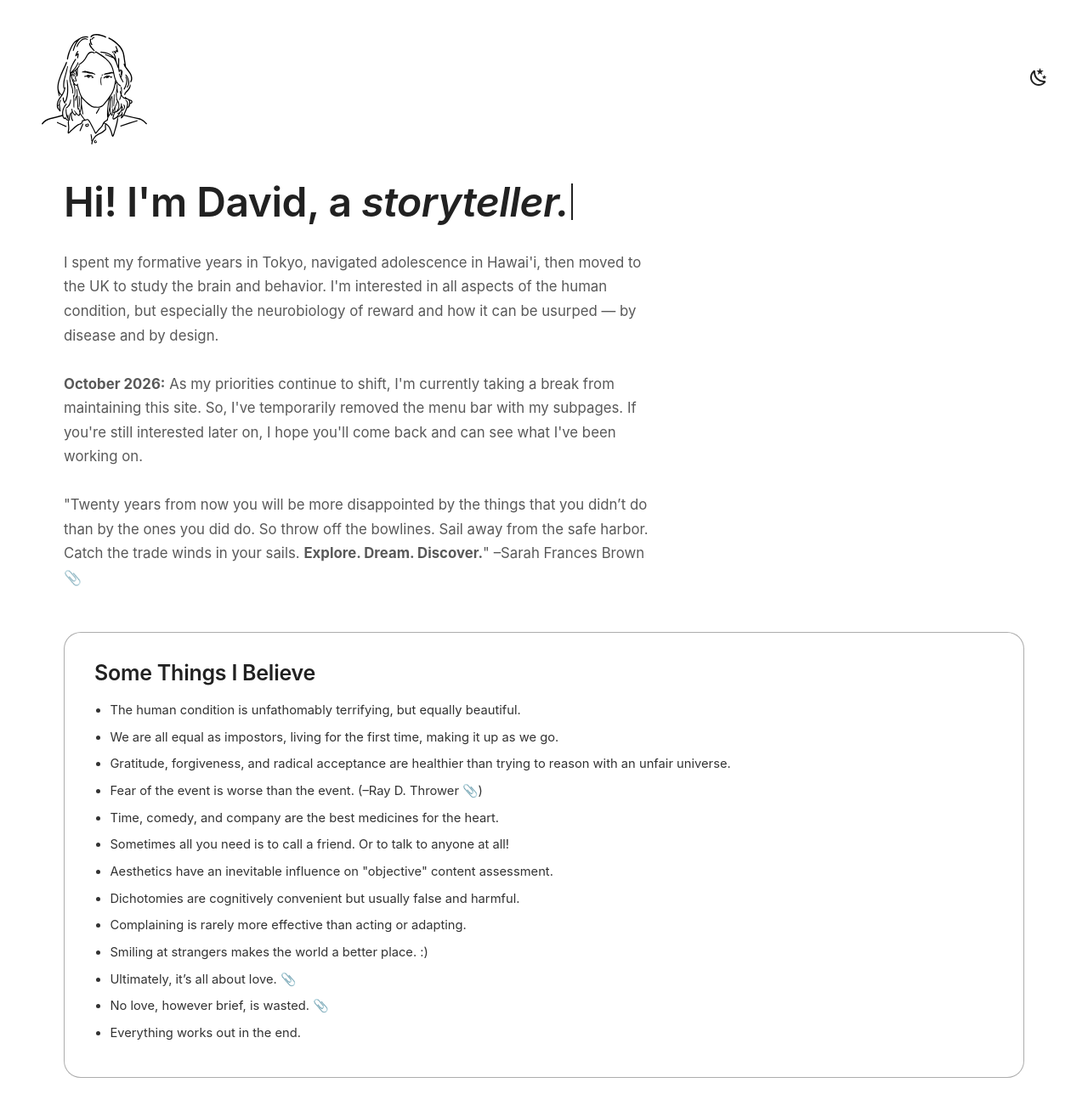
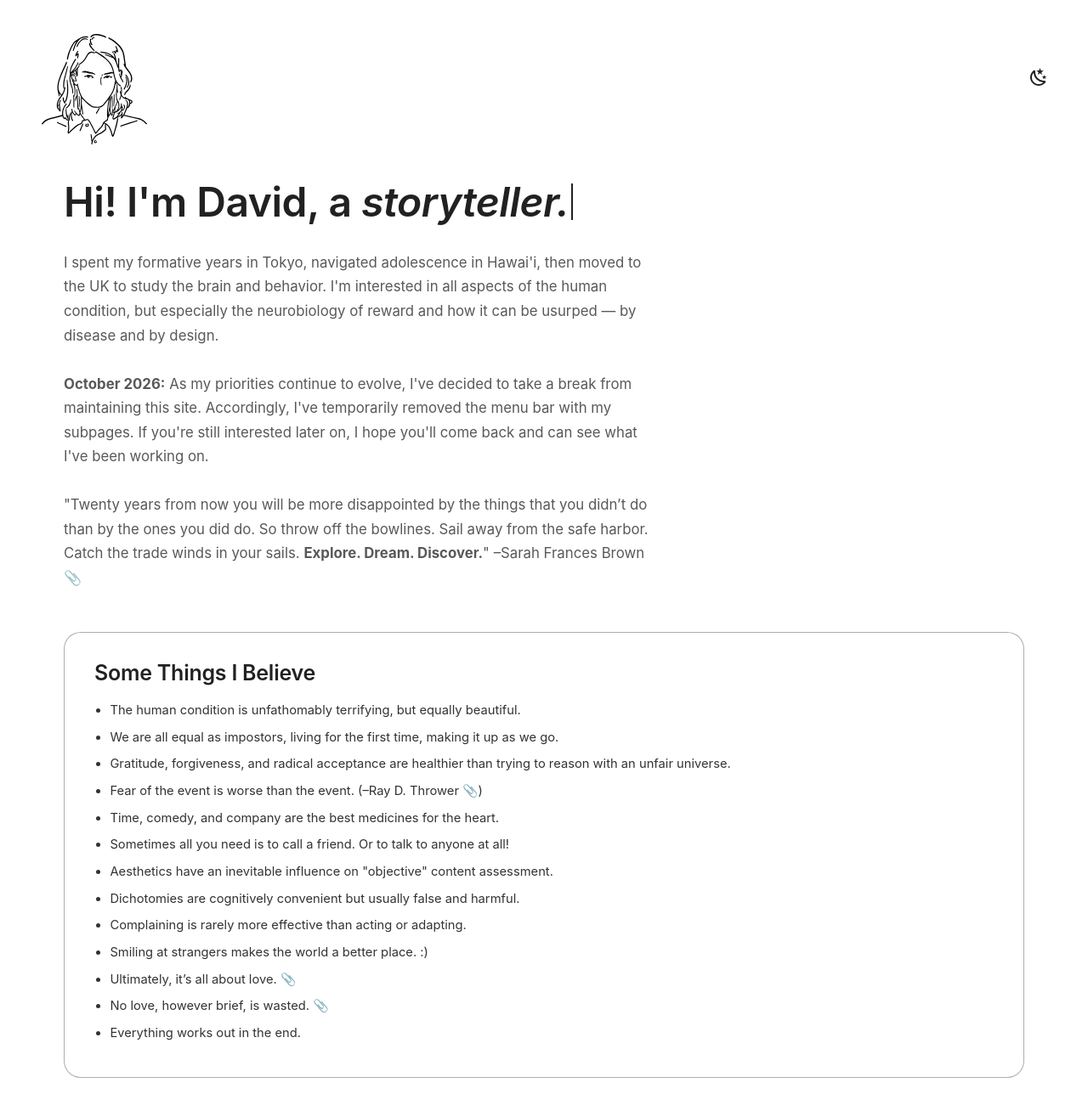
Before and after one commit to davidkhays/davidkhays.github.io, an MkDocs documentation site: the page built from docs/index.md, in a window 1280 px wide and 1329 px high. Shown: the top 1308 px of the window at 85% size. Built offline with MkDocs 1.6.1 and Material for MkDocs 9.7.7, drawn with Linux system fonts in a browser that asks for light colours.

Commit message:
yet more

```diff
--- a/docs/index.md
+++ b/docs/index.md
@@ -7,7 +7,7 @@ hide_nav: true
   <h1 class="dkh-hero__heading">Hi! I'm David, a <span id="dkh-typed" class="dkh-hero__typed"></span></h1>
   <p class="dkh-hero__sub">
     I spent my formative years in Tokyo, navigated adolescence in Hawai'i, then moved to the UK to study the brain and behavior. I'm interested in all aspects of the human condition, but especially the neurobiology of reward and how it can be usurped — by disease and by design.<br><br>
-    <b>October 2026:</b> As my priorities continue to shift, I'm currently taking a break from maintaining this site. So, I've temporarily removed the menu bar with my subpages. If you're still interested later on, I hope you'll come back and can see what I've been working on.<br><br>
+    <b>October 2026:</b> As my priorities continue to evolve, I've decided to take a break from maintaining this site. Accordingly, I've temporarily removed the menu bar with my subpages. If you're still interested later on, I hope you'll come back and can see what I've been working on.<br><br>
     "Twenty years from now you will be more disappointed by the things that you didn’t do than by the ones you did do. So throw off the bowlines. Sail away from the safe harbor. Catch the trade winds in your sails. <b>Explore. Dream. Discover.</b>" –Sarah Frances Brown <a href="https://www.amazon.co.uk/P-S-Love-You-Jackson-Brown/dp/1558538429" target="_blank" rel="noopener noreferrer" class="dkh-box__list-icon-link">📎</a>
   </p>
 </section>
```
